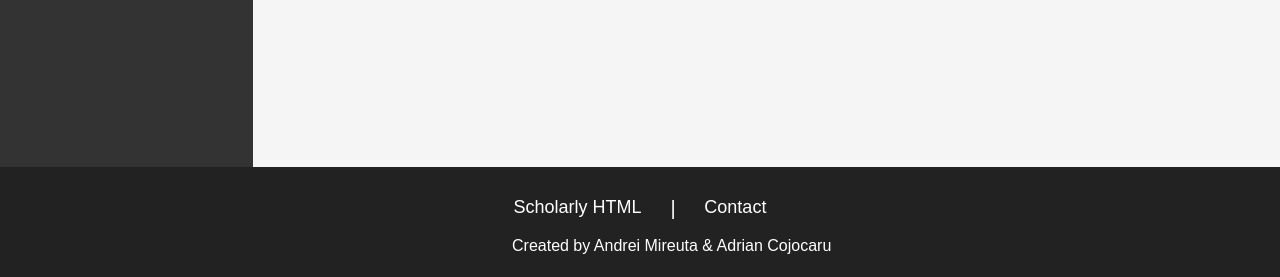
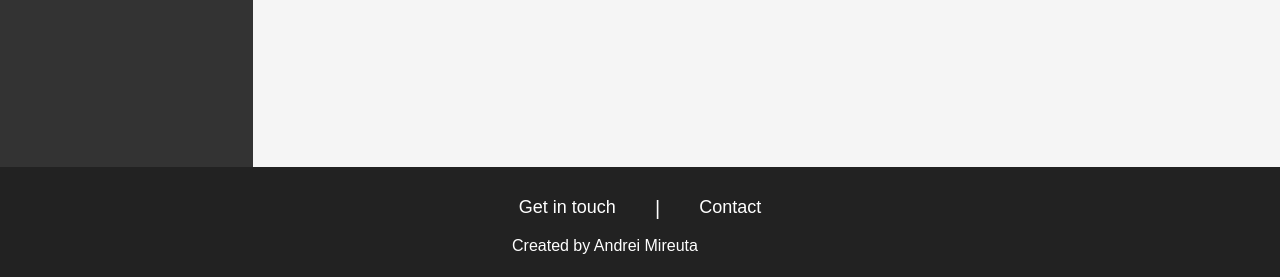
Before and after one commit to andreimireuta/Licenta1_Online-shop, a PHP site: page /account.php in a window 1280 px wide. Shown: the part 611-888 px from the top of the page. Run offline with PHP 8.4, Linux system fonts and the light colour scheme; some libraries are stand-ins or nearby versions.

Commit message:
Minor changes

```diff
--- a/account.php
+++ b/account.php
@@ -120,7 +120,7 @@ if (mysqli_connect_errno()) {
     <footer id="footer">
         <div id="bottom">
             <div class="scholarly">
-                <a href="#">Scholarly HTML</a>
+                <a href="#">Get in touch</a>
             </div>
             <span id="line1"> | </span>
             <div class="contact">
@@ -128,7 +128,7 @@ if (mysqli_connect_errno()) {
             </div>
         </div>
         <span id="line2">
-            Created by Andrei Mireuta & Adrian Cojocaru
+            Created by Andrei Mireuta
         </span>
 
 
--- a/cart.php
+++ b/cart.php
@@ -175,7 +175,7 @@ if (mysqli_connect_errno()) {
     <footer id="footer">
         <div id="bottom">
             <div class="scholarly">
-                <a href="#">Scholarly HTML</a>
+                <a href="#">Get in touch</a>
             </div>
             <span id="line1"> | </span>
             <div class="contact">
@@ -183,7 +183,7 @@ if (mysqli_connect_errno()) {
             </div>
         </div>
         <span id="line2">
-            Created by Andrei Mireuta & Adrian Cojocaru
+            Created by Andrei Mireuta
         </span>
 
 
--- a/checkout.php
+++ b/checkout.php
@@ -163,7 +163,7 @@
     <footer id="footer">
         <div id="bottom">
             <div class="scholarly">
-                <a href="#">Scholarly HTML</a>
+                <a href="#">Get in touch</a>
             </div>
             <span id="line1"> | </span>
             <div class="contact">
@@ -171,7 +171,7 @@
             </div>
         </div>
         <span id="line2">
-            Created by Andrei Mireuta & Adrian Cojocaru
+            Created by Andrei Mireuta
         </span>
 
 
--- a/shop.php
+++ b/shop.php
@@ -131,7 +131,7 @@ if (mysqli_connect_errno()) {
         <div id="bottom">
 
             <div class="scholarly">
-                <a href="Scholarly.php">Scholarly HTML</a>
+                <a href="#"> Get in touch</a>
             </div>
             <span id="line1"> | </span>
             <div class="contact">
@@ -139,7 +139,7 @@ if (mysqli_connect_errno()) {
             </div>
         </div>
         <span id="line2">
-            Created by Andrei Mireuta & Adrian Cojocaru
+            Created by Andrei Mireuta @ UAIC
         </span>
 
 
```
Also changed, not shown: product.php (+4 -4 lines).
